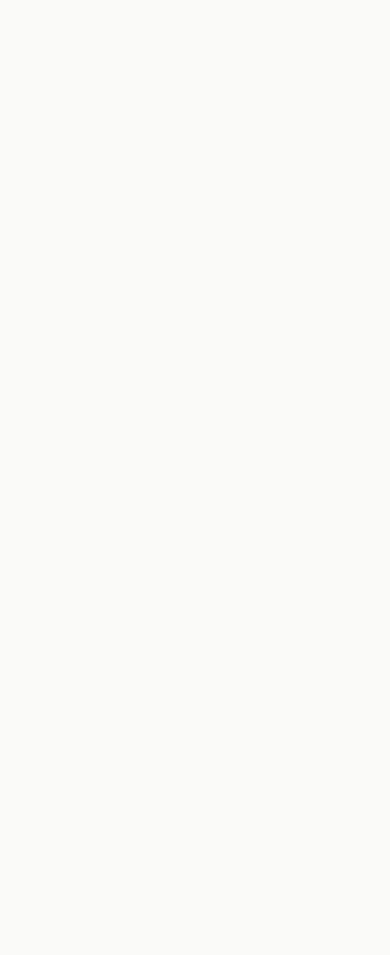
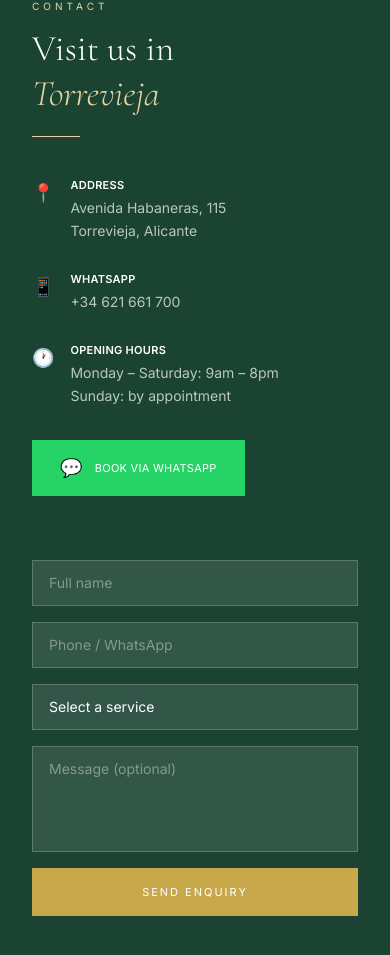
Before and after one commit to softiahouse/imobsmart, a Next.js app in the folder Desktop/NK Estética/nk-website/: page /en in a window 390 px wide. Shown: the part 7135-8090 px from the top of the page. Before the commit the page ends 7038 px from the top, so only its background shows below. Built offline with nearby package versions, Linux system fonts and the light colour scheme.

Commit message:
feat: Contato section with form and WhatsApp button

```diff
--- a/Desktop/NK Estética/nk-website/components/Contato.tsx
+++ b/Desktop/NK Estética/nk-website/components/Contato.tsx
@@ -1,3 +1,137 @@
+'use client';
+
+import { useState } from 'react';
+import { useTranslations, useLocale } from 'next-intl';
+
+const serviceKeys = [
+  'Harmonización Facial', 'Toxina Botulínica', 'Bioestimuladores de Colágeno',
+  'Tratamentos Faciais', 'Estética Corporal', 'Aparatología Estética',
+  'Saúde Capilar', 'Medicina Estética Vascular', 'Estética Íntima Feminina',
+  'Estética Íntima Masculina', 'Maquillaje Permanente', 'Outros',
+];
+
+type FormState = 'idle' | 'sending' | 'success' | 'error';
+
 export default function Contato() {
-  return <div data-component="Contato" />;
+  const t = useTranslations('contact');
+  const locale = useLocale();
+  const [form, setForm] = useState({ name: '', phone: '', service: '', message: '' });
+  const [status, setStatus] = useState<FormState>('idle');
+
+  const handleSubmit = async (e: React.FormEvent) => {
+    e.preventDefault();
+    setStatus('sending');
+    try {
+      const res = await fetch('/api/contact', {
+        method: 'POST',
+        headers: { 'Content-Type': 'application/json' },
+        body: JSON.stringify({ ...form, lang: locale }),
+      });
+      if (!res.ok) throw new Error('server error');
+      setStatus('success');
+      setForm({ name: '', phone: '', service: '', message: '' });
+    } catch {
+      setStatus('error');
+    }
+  };
+
+  return (
+    <section id="contact" className="bg-green-dark py-24 px-8 md:px-20">
+      <div className="max-w-7xl mx-auto grid md:grid-cols-2 gap-16 lg:gap-24">
+        {/* Info */}
+        <div>
+          <p className="text-[10px] tracking-[4px] uppercase text-gold-light mb-3 font-sans">{t('label')}</p>
+          <h2 className="font-serif text-4xl md:text-5xl font-light leading-tight text-white mb-5">
+            {t('title')}<br />
+            <em className="italic text-gold-light">{t('titleItalic')}</em>
+          </h2>
+          <div className="w-12 h-px bg-gold-light mb-10" />
+
+          <div className="flex flex-col gap-7">
+            {[
+              { icon: '📍', label: t('addressLabel'), text: t('address') },
+              { icon: '📱', label: t('phoneLabel'), text: '+34 621 661 700' },
+              { icon: '🕐', label: t('hoursLabel'), text: t('hours') },
+            ].map((item) => (
+              <div key={item.label} className="flex gap-4 items-start">
+                <span className="text-gold text-lg mt-0.5">{item.icon}</span>
+                <div>
+                  <h4 className="text-[11px] font-semibold text-white uppercase tracking-wide mb-1">{item.label}</h4>
+                  <p className="text-sm text-white/70 leading-relaxed whitespace-pre-line">{item.text}</p>
+                </div>
+              </div>
+            ))}
+          </div>
+
+          <a
+            href={`https://wa.me/${process.env.NEXT_PUBLIC_WHATSAPP ?? '34621661700'}`}
+            target="_blank"
+            rel="noopener noreferrer"
+            className="mt-8 inline-flex items-center gap-3 bg-[#25D366] text-white text-[11px] tracking-wide uppercase px-7 py-3.5 hover:bg-[#1ebe5d] transition-colors duration-200"
+          >
+            <span className="text-lg">💬</span>
+            {t('whatsappBtn')}
+          </a>
+        </div>
+
+        {/* Form */}
+        <div>
+          {status === 'success' ? (
+            <div className="h-full flex items-center justify-center">
+              <div className="text-center">
+                <div className="text-5xl mb-4">✓</div>
+                <p className="text-white text-lg font-light">{t('formSuccess')}</p>
+              </div>
+            </div>
+          ) : (
+            <form onSubmit={handleSubmit} className="flex flex-col gap-4">
+              <input
+                type="text"
+                required
+                placeholder={t('formName')}
+                value={form.name}
+                onChange={(e) => setForm({ ...form, name: e.target.value })}
+                className="bg-white/10 border border-white/20 text-white placeholder-white/40 px-4 py-3 text-sm focus:outline-none focus:border-gold"
+              />
+              <input
+                type="tel"
+                required
+                placeholder={t('formPhone')}
+                value={form.phone}
+                onChange={(e) => setForm({ ...form, phone: e.target.value })}
+                className="bg-white/10 border border-white/20 text-white placeholder-white/40 px-4 py-3 text-sm focus:outline-none focus:border-gold"
+              />
+              <select
+                value={form.service}
+                onChange={(e) => setForm({ ...form, service: e.target.value })}
+                className="bg-white/10 border border-white/20 text-white px-4 py-3 text-sm focus:outline-none focus:border-gold appearance-none"
+              >
+                <option value="" disabled className="text-black">{t('formServiceDefault')}</option>
+                {serviceKeys.map((s) => (
+                  <option key={s} value={s} className="text-black">{s}</option>
+                ))}
+              </select>
+              <textarea
+                rows={4}
+                placeholder={t('formMessage')}
+                value={form.message}
+                onChange={(e) => setForm({ ...form, message: e.target.value })}
+                className="bg-white/10 border border-white/20 text-white placeholder-white/40 px-4 py-3 text-sm focus:outline-none focus:border-gold resize-none"
+              />
+              {status === 'error' && (
+                <p className="text-red-300 text-sm">{t('formError')}</p>
+              )}
+              <button
+                type="submit"
+                disabled={status === 'sending'}
+                className="bg-gold text-white text-[11px] tracking-[2px] uppercase px-8 py-4 hover:bg-[#b8935a] transition-colors duration-200 disabled:opacity-60"
+              >
+                {status === 'sending' ? t('formSending') : t('formSubmit')}
+              </button>
+            </form>
+          )}
+        </div>
+      </div>
+    </section>
+  );
 }
```
